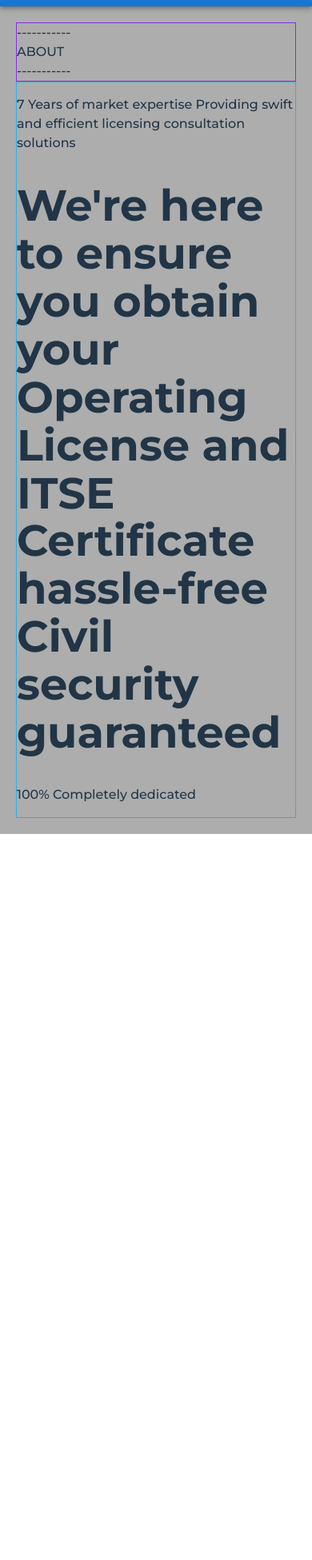
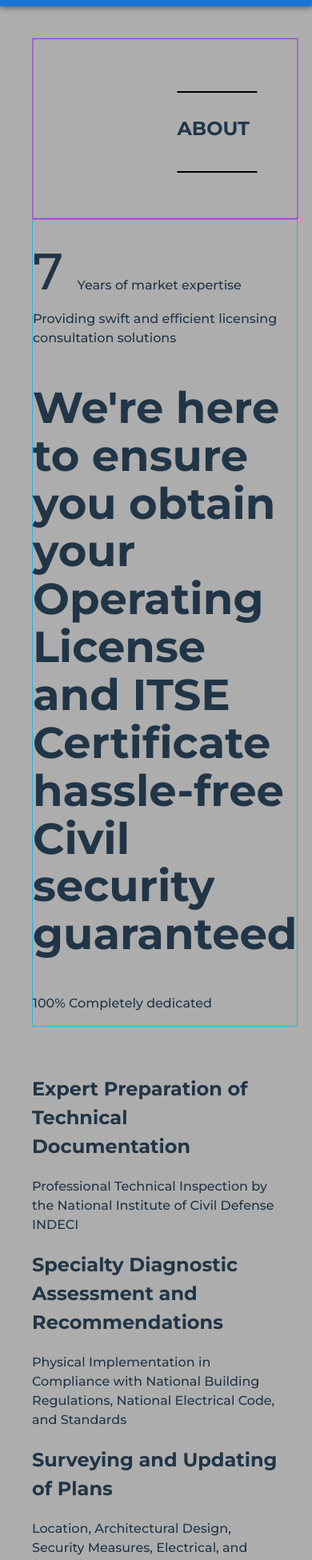
Before and after one commit to DontStopPrograming/Client_General_Solutions, a React (Vite) app: page /about in a window 390 px wide. Shown: the part 40-1991 px from the top of the page at 80% size. Before the commit the page ends 1083 px from the top, so only its background shows below. Built offline with nearby package versions, Linux system fonts and the light colour scheme; the HTML template or start-up script is replaced by a standard one; what react-swipeable-views-utils would draw is missing.

Commit message:
About Component - created the sections one and two

```diff
--- a/src/components/About/About.css
+++ b/src/components/About/About.css
@@ -1,6 +1,10 @@
-.about {}
+.container__about {
+    padding: 20px;
+}
 
-.container__about {
+/* ---------------------------------------------------------------------------------------------- */
+/* SECTION ONE ABOUT                                                                  ⬇ OPEN*/
+.section_one_about {
     display: grid;
     grid-template-columns: .5fr 1fr;
     grid-template-rows: repeat(1, 1fr);
@@ -8,20 +12,84 @@
 }
 
 .container_title_about {
+
+    writing-mode: vertical-lr;
+    transform: rotate(180deg);
     border: 1px solid blueviolet;
+    padding: 50px;
+}
+
+.title_line {
+    width: 2px;
+    height: 100px;
+    background-color: black;
+    display: inline-block;
 }
 
 .phrase_about {
     border: 1px solid rgb(43, 174, 226);
 }
 
+.phrase_about_years {
+    font-size: 10rem;
+}
+
+/* SECTION ONE ABOUT                                                                  ⬆ CLOSE*/
+
+
+/* -------------------------------------------------------------------------------------------- */
+
+
+/* SECTION TWO ABOUT                                                                  ⬇ OPEN*/
+
+.section_two_about {
+    padding: 50px;
+    text-align: left;
+    margin-left: 30%;
+}
+
+/* SECTION TWO ABOUT                                                                  ⬆ CLOSE*/
+
+
+/* -------------------------------------------------------------------------------------------- */
+
+
+/* RESPONSIVE                                                                              ⬇ OPEN*/
+
 @media (max-width: 768px) {
 
-    .container__about {
+    .section_one_about {
         display: grid;
         grid-template-columns: 1fr;
         grid-template-rows: 1fr;
         padding: 20px;
     }
 
+    .title_about {
+        writing-mode: horizontal-tb;
+        transform: rotate(180deg);
+
+    }
+
+    .title_line {
+        width: 100px;
+        height: 2px;
+        background-color: black;
+        display: inline-block;
+    }
+
+    .phrase_about_years {
+        font-size: 4rem;
+    }
+
+
+
+    .section_two_about {
+        padding: 20px;
+        text-align: left;
+        margin-left: 0%;
+    }
+
+
+
 }
--- a/src/components/About/About.jsx
+++ b/src/components/About/About.jsx
@@ -4,14 +4,14 @@ export const About = () => {
 	return (
 		<>
 			<div className='container__about'>
+				<section className='section_one_about'>
 					<div className='container_title_about'>
-					<div> -----------</div>
-					<div className='title_about'> ABOUT </div>
-					<div> -----------</div>
+
+						<div className='title_about'> <span className='title_line'> </span> <h2> ABOUT </h2> <span className='title_line'> </span> </div>
+
 					</div>
-
 					<div className='phrase_about'>
-					<p> <span> 7 </span> Years of market expertise
+						<p> <span className='phrase_about_years'> 7 </span> Years of market expertise
 							Providing swift and efficient licensing consultation solutions
 						</p>
 
@@ -22,6 +22,30 @@ export const About = () => {
 						<p> 100% Completely dedicated </p>
 
 					</div>
+				</section>
+
+				<section className='section_two_about'>
+					<div>
+						<h2> Expert Preparation of Technical Documentation </h2>
+						<p> Professional Technical Inspection by the National Institute of Civil Defense INDECI</p>
+					</div>
+
+					<div>
+						<h2> Specialty Diagnostic Assessment and Recommendations </h2>
+						<p> Physical Implementation in Compliance with National Building Regulations, National Electrical Code, and Standards</p>
+					</div>
+
+					<div>
+						<h2> Surveying and Updating of Plans </h2>
+						<p> Location, Architectural Design, Security Measures, Electrical, and Plumbing Installations </p>
+					</div>
+
+					<div>
+						<h2> Security Plan Design and Development</h2>
+						<p> Risk Assessment, Response Plans, and Contingency Planning </p>
+					</div>
+
+				</section>
 
 			</div>
 		</>
```
Lines whose indentation alone changed are shown as unchanged.
